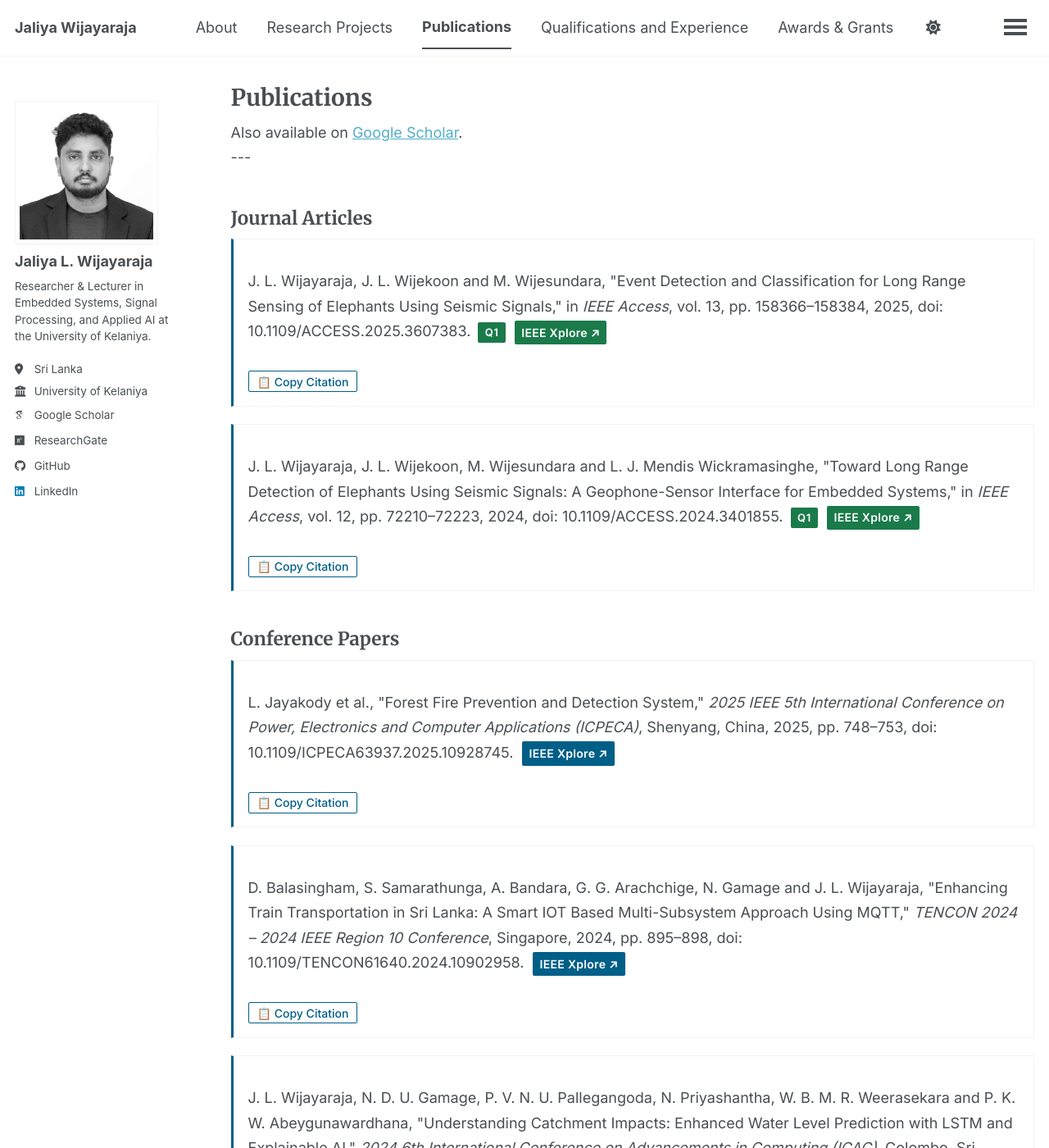
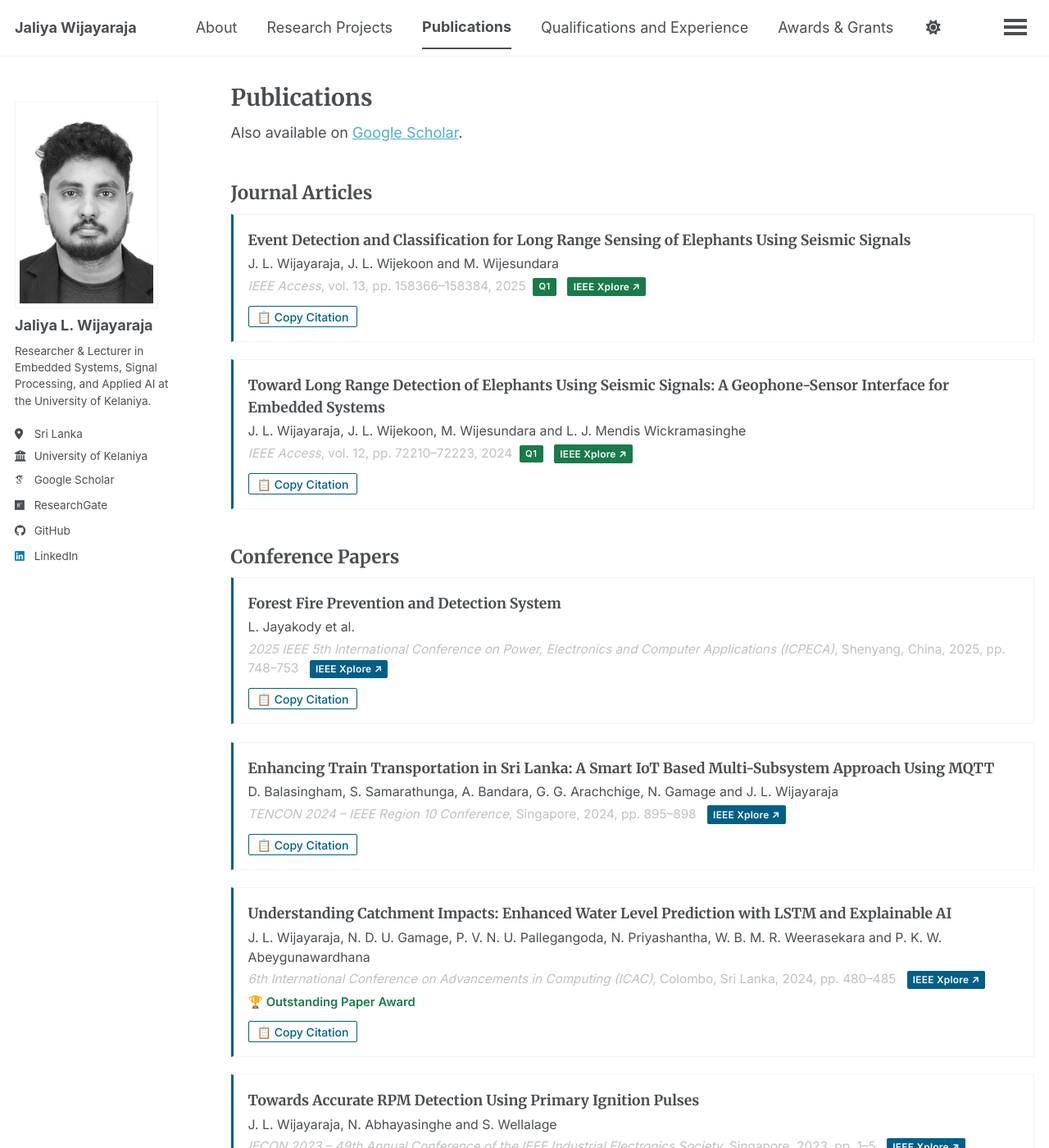
Before and after one commit to JaliyaWijayaraja/JaliyaWijayaraja.github.io, a Jekyll site: the page built from _pages/publications.html, in a window 1280 px wide and 1400 px high. Shown: the whole window at 82% size. Built offline with Jekyll 4.4.1, drawn with Linux system fonts in a browser that asks for light colours; some web fonts are replaced; a script bundle is joined from its source files by our own code; library files that are not in the unit come from our copies; some of the changed text lies outside the part shown.

Commit message:
Visual Improvements done

```diff
--- a/_pages/publications.html
+++ b/_pages/publications.html
@@ -12,68 +12,79 @@ description: "Academic publications by Jaliya Wijayaraja including IEEE Access j
 
 {% include base_path %}
 
----
-
 <h2 id="journal-articles">Journal Articles</h2>
 
 <div class="pub-entry" data-citation='J. L. Wijayaraja, J. L. Wijekoon and M. Wijesundara, "Event Detection and Classification for Long Range Sensing of Elephants Using Seismic Signals," in IEEE Access, vol. 13, pp. 158366-158384, 2025, doi: 10.1109/ACCESS.2025.3607383.'>
-  <p>
-    J. L. Wijayaraja, J. L. Wijekoon and M. Wijesundara, "Event Detection and Classification for Long Range Sensing of Elephants Using Seismic Signals," in <em>IEEE Access</em>, vol. 13, pp. 158366–158384, 2025, doi: 10.1109/ACCESS.2025.3607383.
-    <span class="status-badge status-completed" style="margin-left:0.3em">Q1</span>
-    <a class="doi-badge q1-badge" href="https://doi.org/10.1109/ACCESS.2025.3607383" target="_blank">IEEE Xplore ↗</a>
+  <p class="pub-title">Event Detection and Classification for Long Range Sensing of Elephants Using Seismic Signals</p>
+  <p class="pub-authors">J. L. Wijayaraja, J. L. Wijekoon and M. Wijesundara</p>
+  <p class="pub-venue">
+    <em>IEEE Access</em>, vol. 13, pp. 158366–158384, 2025
+    &nbsp;<span class="status-badge status-completed" style="margin-left:0">Q1</span>
+    &nbsp;<a class="doi-badge q1-badge" href="https://doi.org/10.1109/ACCESS.2025.3607383" target="_blank">IEEE Xplore ↗</a>
   </p>
 </div>
 
 <div class="pub-entry" data-citation='J. L. Wijayaraja, J. L. Wijekoon, M. Wijesundara and L. J. Mendis Wickramasinghe, "Toward Long Range Detection of Elephants Using Seismic Signals: A Geophone-Sensor Interface for Embedded Systems," in IEEE Access, vol. 12, pp. 72210-72223, 2024, doi: 10.1109/ACCESS.2024.3401855.'>
-  <p>
-    J. L. Wijayaraja, J. L. Wijekoon, M. Wijesundara and L. J. Mendis Wickramasinghe, "Toward Long Range Detection of Elephants Using Seismic Signals: A Geophone-Sensor Interface for Embedded Systems," in <em>IEEE Access</em>, vol. 12, pp. 72210–72223, 2024, doi: 10.1109/ACCESS.2024.3401855.
-    <span class="status-badge status-completed" style="margin-left:0.3em">Q1</span>
-    <a class="doi-badge q1-badge" href="https://doi.org/10.1109/ACCESS.2024.3401855" target="_blank">IEEE Xplore ↗</a>
+  <p class="pub-title">Toward Long Range Detection of Elephants Using Seismic Signals: A Geophone-Sensor Interface for Embedded Systems</p>
+  <p class="pub-authors">J. L. Wijayaraja, J. L. Wijekoon, M. Wijesundara and L. J. Mendis Wickramasinghe</p>
+  <p class="pub-venue">
+    <em>IEEE Access</em>, vol. 12, pp. 72210–72223, 2024
+    &nbsp;<span class="status-badge status-completed" style="margin-left:0">Q1</span>
+    &nbsp;<a class="doi-badge q1-badge" href="https://doi.org/10.1109/ACCESS.2024.3401855" target="_blank">IEEE Xplore ↗</a>
   </p>
 </div>
 
 <h2 id="conference-papers">Conference Papers</h2>
 
 <div class="pub-entry" data-citation='L. Jayakody et al., "Forest Fire Prevention and Detection System," 2025 IEEE 5th International Conference on Power, Electronics and Computer Applications (ICPECA), Shenyang, China, 2025, pp. 748-753, doi: 10.1109/ICPECA63937.2025.10928745.'>
-  <p>
-    L. Jayakody et al., "Forest Fire Prevention and Detection System," <em>2025 IEEE 5th International Conference on Power, Electronics and Computer Applications (ICPECA)</em>, Shenyang, China, 2025, pp. 748–753, doi: 10.1109/ICPECA63937.2025.10928745.
-    <a class="doi-badge" href="https://doi.org/10.1109/ICPECA63937.2025.10928745" target="_blank">IEEE Xplore ↗</a>
+  <p class="pub-title">Forest Fire Prevention and Detection System</p>
+  <p class="pub-authors">L. Jayakody et al.</p>
+  <p class="pub-venue">
+    <em>2025 IEEE 5th International Conference on Power, Electronics and Computer Applications (ICPECA)</em>, Shenyang, China, 2025, pp. 748–753
+    &nbsp;<a class="doi-badge" href="https://doi.org/10.1109/ICPECA63937.2025.10928745" target="_blank">IEEE Xplore ↗</a>
   </p>
 </div>
 
 <div class="pub-entry" data-citation='D. Balasingham, S. Samarathunga, A. Bandara, G. G. Arachchige, N. Gamage and J. L. Wijayaraja, "Enhancing Train Transportation in Sri Lanka: A Smart IOT Based Multi-Subsystem Approach Using MQTT," TENCON 2024 - 2024 IEEE Region 10 Conference (TENCON), Singapore, Singapore, 2024, pp. 895-898, doi: 10.1109/TENCON61640.2024.10902958.'>
-  <p>
-    D. Balasingham, S. Samarathunga, A. Bandara, G. G. Arachchige, N. Gamage and J. L. Wijayaraja, "Enhancing Train Transportation in Sri Lanka: A Smart IOT Based Multi-Subsystem Approach Using MQTT," <em>TENCON 2024 – 2024 IEEE Region 10 Conference</em>, Singapore, 2024, pp. 895–898, doi: 10.1109/TENCON61640.2024.10902958.
-    <a class="doi-badge" href="https://doi.org/10.1109/TENCON61640.2024.10902958" target="_blank">IEEE Xplore ↗</a>
+  <p class="pub-title">Enhancing Train Transportation in Sri Lanka: A Smart IoT Based Multi-Subsystem Approach Using MQTT</p>
+  <p class="pub-authors">D. Balasingham, S. Samarathunga, A. Bandara, G. G. Arachchige, N. Gamage and J. L. Wijayaraja</p>
+  <p class="pub-venue">
+    <em>TENCON 2024 – IEEE Region 10 Conference</em>, Singapore, 2024, pp. 895–898
+    &nbsp;<a class="doi-badge" href="https://doi.org/10.1109/TENCON61640.2024.10902958" target="_blank">IEEE Xplore ↗</a>
   </p>
 </div>
 
 <div class="pub-entry" data-citation='J. L. Wijayaraja, N. D. U. Gamage, P. V. N. U. Pallegangoda, N. Priyashantha, W. B. M. R. Weerasekara and P. K. W. Abeygunawardhana, "Understanding Catchment Impacts: Enhanced Water Level Prediction with LSTM and Explainable AI," 2024 6th International Conference on Advancements in Computing (ICAC), Colombo, Sri Lanka, 2024, pp. 480-485, doi: 10.1109/ICAC64487.2024.10851183.'>
-  <p>
-    J. L. Wijayaraja, N. D. U. Gamage, P. V. N. U. Pallegangoda, N. Priyashantha, W. B. M. R. Weerasekara and P. K. W. Abeygunawardhana, "Understanding Catchment Impacts: Enhanced Water Level Prediction with LSTM and Explainable AI," <em>2024 6th International Conference on Advancements in Computing (ICAC)</em>, Colombo, Sri Lanka, 2024, pp. 480–485, doi: 10.1109/ICAC64487.2024.10851183.
-    <a class="doi-badge" href="https://doi.org/10.1109/ICAC64487.2024.10851183" target="_blank">IEEE Xplore ↗</a>
-    <br/><small>🏆 Outstanding Paper Award</small>
+  <p class="pub-title">Understanding Catchment Impacts: Enhanced Water Level Prediction with LSTM and Explainable AI</p>
+  <p class="pub-authors">J. L. Wijayaraja, N. D. U. Gamage, P. V. N. U. Pallegangoda, N. Priyashantha, W. B. M. R. Weerasekara and P. K. W. Abeygunawardhana</p>
+  <p class="pub-venue">
+    <em>6th International Conference on Advancements in Computing (ICAC)</em>, Colombo, Sri Lanka, 2024, pp. 480–485
+    &nbsp;<a class="doi-badge" href="https://doi.org/10.1109/ICAC64487.2024.10851183" target="_blank">IEEE Xplore ↗</a>
   </p>
+  <p class="pub-award">🏆 Outstanding Paper Award</p>
 </div>
 
 <div class="pub-entry" data-citation='J. L. Wijayaraja, N. Abhayasinghe and S. Wellalage, "Towards Accurate RPM Detection Using Primary Ignition Pulses," IECON 2023- 49th Annual Conference of the IEEE Industrial Electronics Society, Singapore, Singapore, 2023, pp. 1-5, doi: 10.1109/IECON51785.2023.10312638.'>
-  <p>
-    J. L. Wijayaraja, N. Abhayasinghe and S. Wellalage, "Towards Accurate RPM Detection Using Primary Ignition Pulses," <em>IECON 2023 – 49th Annual Conference of the IEEE Industrial Electronics Society</em>, Singapore, 2023, pp. 1–5, doi: 10.1109/IECON51785.2023.10312638.
-    <a class="doi-badge" href="https://doi.org/10.1109/IECON51785.2023.10312638" target="_blank">IEEE Xplore ↗</a>
-    <br/><small>🏅 IES Student and Young Professionals Paper Assistance</small>
+  <p class="pub-title">Towards Accurate RPM Detection Using Primary Ignition Pulses</p>
+  <p class="pub-authors">J. L. Wijayaraja, N. Abhayasinghe and S. Wellalage</p>
+  <p class="pub-venue">
+    <em>IECON 2023 – 49th Annual Conference of the IEEE Industrial Electronics Society</em>, Singapore, 2023, pp. 1–5
+    &nbsp;<a class="doi-badge" href="https://doi.org/10.1109/IECON51785.2023.10312638" target="_blank">IEEE Xplore ↗</a>
   </p>
+  <p class="pub-award">🏅 IES Student and Young Professionals Paper Assistance</p>
 </div>
 
 <h2 id="working-papers">Working Papers</h2>
 
-<div class="pub-entry">
-  <p>
-    J. L. Wijayaraja et al., "A Hybrid LLM-Optimized Framework for Autonomous Viva Assessment Using Retrieval Augmented Generation and Prompt Engineering," <em>IEEE Access</em> (under review).
-    <span class="status-badge status-under-review" style="margin-left:0.3em">Under Review</span>
+<div class="pub-entry" data-citation='J. L. Wijayaraja et al., "A Hybrid LLM-Optimized Framework for Autonomous Viva Assessment Using Retrieval Augmented Generation and Prompt Engineering," IEEE Access (under review).'>
+  <p class="pub-title">A Hybrid LLM-Optimized Framework for Autonomous Viva Assessment Using Retrieval Augmented Generation and Prompt Engineering</p>
+  <p class="pub-authors">J. L. Wijayaraja et al.</p>
+  <p class="pub-venue">
+    <em>IEEE Access</em> &nbsp;<span class="status-badge status-under-review" style="margin-left:0">Under Review</span>
   </p>
 </div>
 
----
+<hr/>
 
 <h2 id="publication-overview">Publication Overview</h2>
 
--- a/_sass/layout/_sidebar.scss
+++ b/_sass/layout/_sidebar.scss
@@ -154,9 +154,11 @@
   }
 
   img {
+    width: 100%;
     max-width: 175px;
-    aspect-ratio: 1 / 1;
+    aspect-ratio: 69 / 100;   /* 0.69:1 portrait ratio */
     object-fit: cover;
+    object-position: center top;  /* Keep face in frame */
     border-radius: 0;
 
     @include breakpoint($large) {
@@ -165,6 +167,7 @@
     }
   }
 }
+
 
 .author__content {
   display: table-cell;
--- a/assets/css/main.scss
+++ b/assets/css/main.scss
@@ -615,6 +615,44 @@ h1, h2, h3, h4, h5, h6 {
     color: #fff;
 }
 
+/* Publication card inner elements */
+.pub-entry p {
+    margin: 0 0 0.25em 0;
+    line-height: 1.5;
+}
+
+.pub-title {
+    font-family: 'Merriweather', Georgia, serif;
+    font-weight: 700;
+    font-size: 0.97em;
+    color: var(--global-text-color, #1a1a1a);
+}
+
+.pub-authors {
+    font-size: 0.88em;
+    color: var(--global-text-color, #333);
+}
+
+.pub-venue {
+    font-size: 0.85em;
+    color: var(--global-text-color-light, #555);
+}
+
+.pub-award {
+    font-size: 0.82em;
+    color: #1a7a4a;
+    font-weight: 600;
+    margin-top: 0.3em !important;
+}
+
+[data-theme="dark"] .pub-title {
+    color: var(--global-text-color);
+}
+
+[data-theme="dark"] .pub-award {
+    color: #1da460;
+}
+
 /* =========================================================
    LIGHTBOX — PREV / NEXT ARROW BUTTONS
    ========================================================= */
```
Also changed, not shown: _pages/experience_qualifications.md (+1 -1 lines), _pages/research.md (+24 -24 lines), assets/Images/Other/Jaliya_Wijayaraj2.jpg (added), assets/Images/Other/Jaliya_Wijayaraja.jpg.
